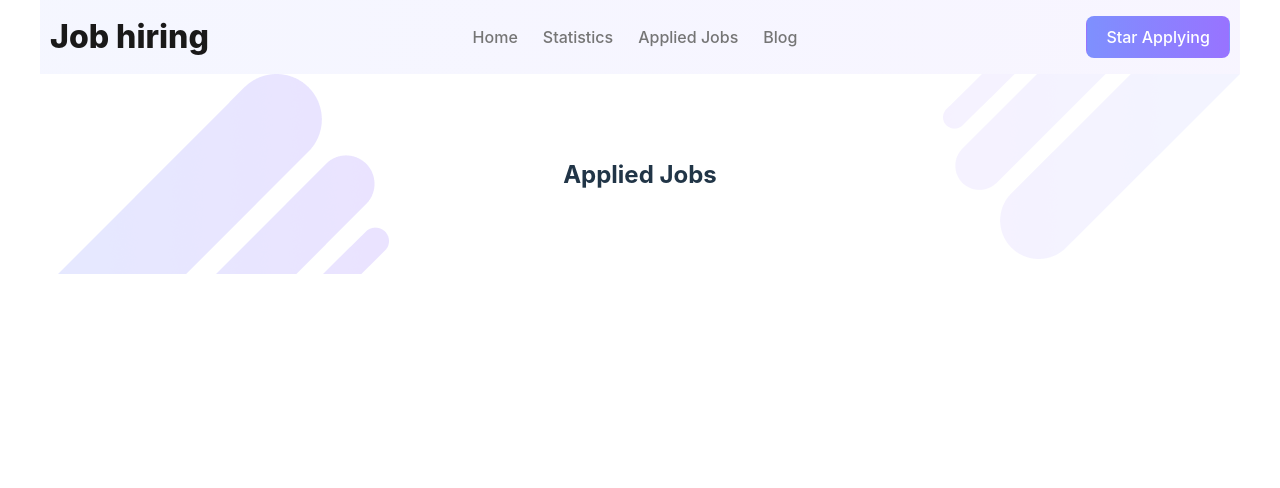
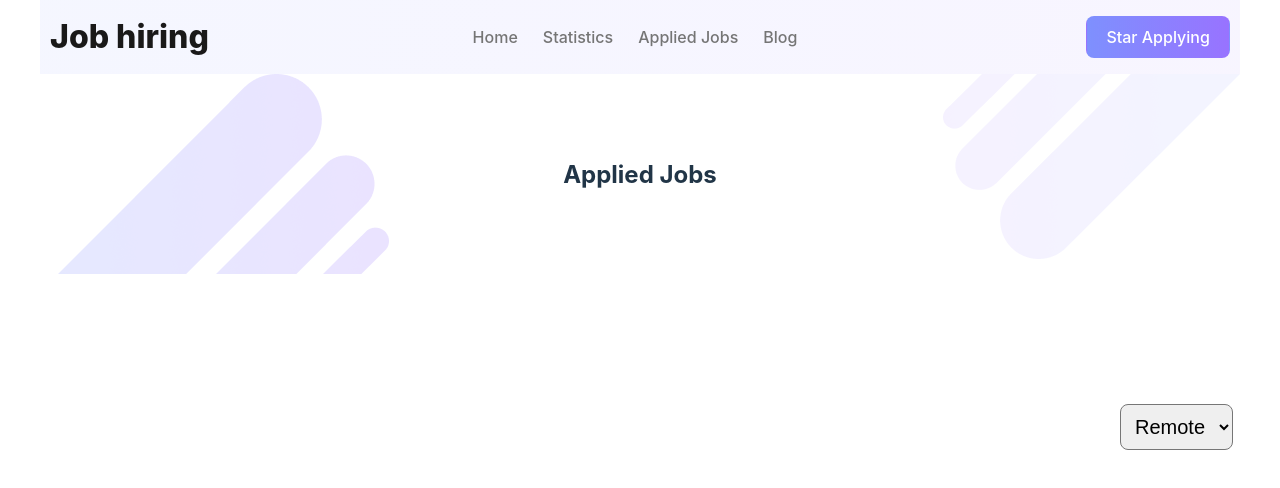
Before and after one commit to HmSani6699/As-project-9, a React (Vite) app: page /applied in a window 1280 px wide. Shown: the top 488 px of the page. Built offline with nearby package versions, Linux system fonts and the light colour scheme.

Commit message:
complete to filter part

```diff
--- a/src/component/Applied/Applied.css
+++ b/src/component/Applied/Applied.css
@@ -1,3 +1,11 @@
+.option-container {
+    margin-left: 90%;
+    padding: 10px;
+    font-size: 20px;
+    margin-bottom: 20px;
+    border-radius: 8px;
+}
+
 .job-details-title {
     height: 200px;
     background-image: url('/public/Vector.png'), url('/public/Vector-1.png');
--- a/src/component/Applied/Applied.jsx
+++ b/src/component/Applied/Applied.jsx
@@ -6,8 +6,8 @@ import AppliedJob from '../AppliedJob/AppliedJob';
 
 const Applied = () => {
     const loadedJobData = useLoaderData();
-
     const storedJob = getShoppingCart();
+    const [selectedItem, setSelectedItem] = useState("Remote")
 
     const appliedJobs = []
 
@@ -15,15 +15,27 @@ const Applied = () => {
         const getApplied = loadedJobData.filter(job => job.id == id);
         appliedJobs.push(getApplied[0])
     }
+    const [allJob, setAllJob] = useState(appliedJobs);
 
+    const handleChange = (e) => {
+        setSelectedItem(e.target.value);
+        const getJob = appliedJobs.filter(job => job.remoteOrOnsite === selectedItem)
+        setAllJob(getJob)
+    }
+    console.log(selectedItem)
     return (
         <div>
             <div className='job-details-title'>
                 <h2>Applied Jobs</h2>
             </div>
             <div className='applied-jobs-container'>
+
+                <select className='option-container' name='item-selected' value={selectedItem} onChange={handleChange}>
+                    <option value="Onsite">Onsite</option>
+                    <option value="Remote">Remote</option>
+                </select>
                 {
-                    appliedJobs.map(job => <AppliedJob
+                    allJob.map(job => <AppliedJob
                         key={job.id}
                         job={job}
                     ></AppliedJob>)
--- a/src/component/Blog/Blog.css
+++ b/src/component/Blog/Blog.css
@@ -1,3 +1,10 @@
 .blog-container {
     margin: 100px 50px;
 }
+
+@media screen and (max-width: 556px) {
+    .blog-container {
+        margin: 50px 10px;
+        text-align: justify;
+    }
+}
```
